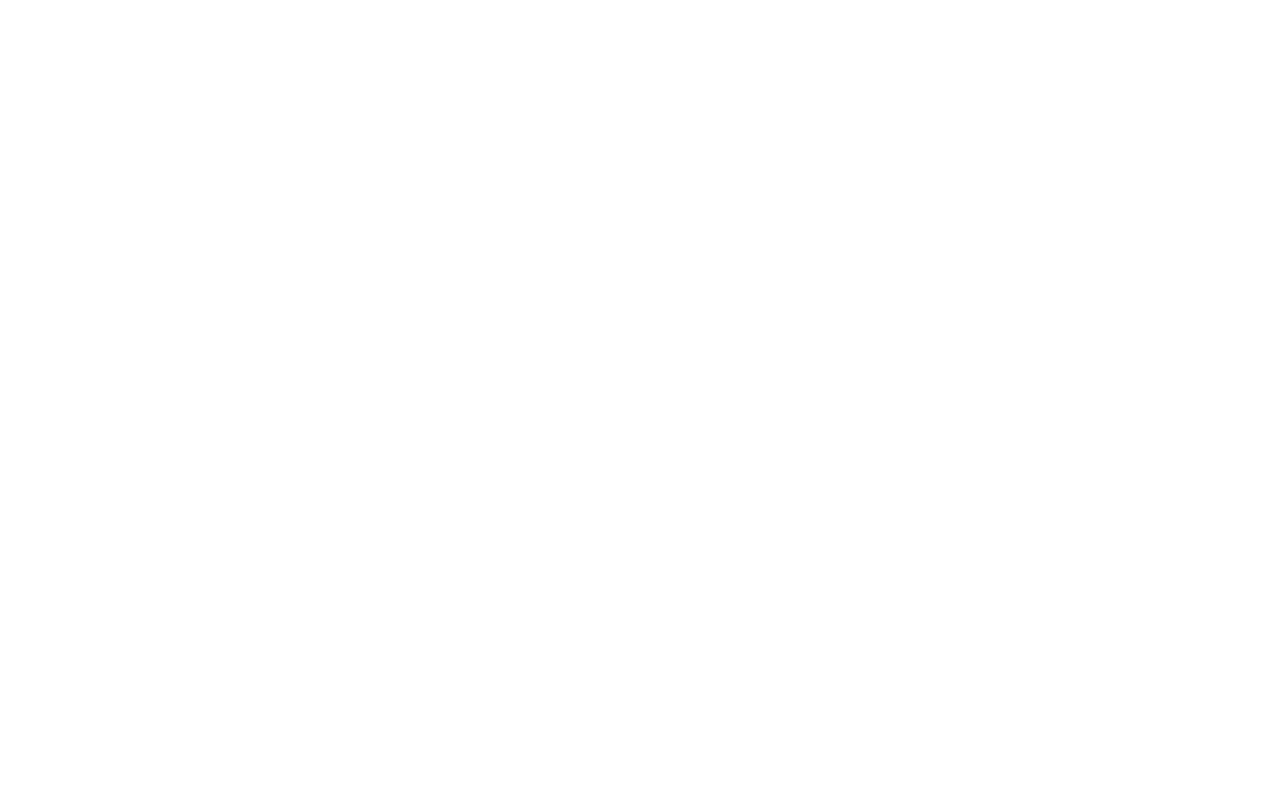
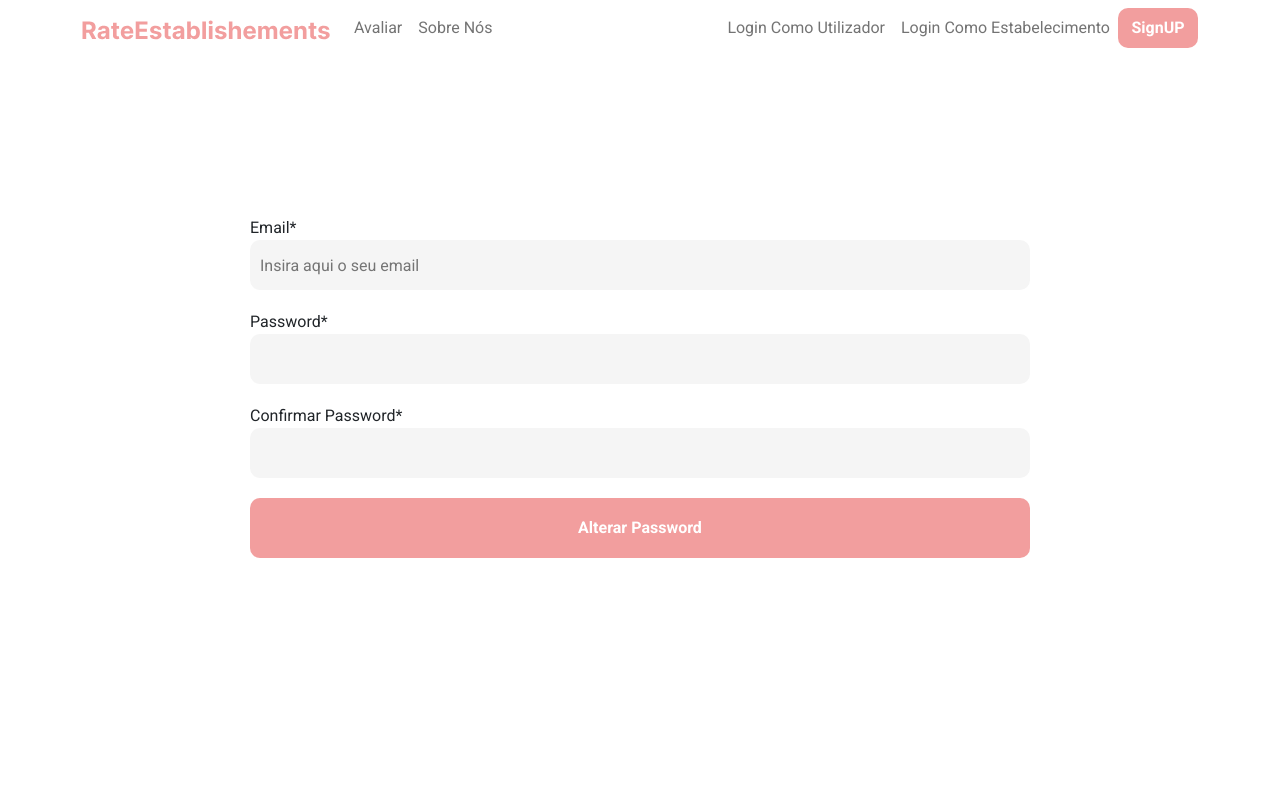
Before and after one commit to helderRenato/rateEstabelishmentsFrontend, a React (Create React App) app: page /resetpass/1 in a window 1280 px wide. Before the commit this address had no page. Shown: the top 800 px of the page. Built offline with nearby package versions, Linux system fonts and the light colour scheme.

Commit message:
resetpass

```diff
--- a/src/Pages/Login/index.js
+++ b/src/Pages/Login/index.js
@@ -26,7 +26,6 @@
             headers: { 'Content-Type': 'application/json' },
         })
             .then((response) => {
-                alert(response.data);
                 setUser(response.data);
                 localStorage.setItem('user', response.data.id);
                 localStorage.setItem('type', '1');
@@ -35,7 +34,7 @@
                 nav("/avaliar");
             })
             .catch((error) => {
-                console.error(error.response.data);
+                alert(error.response.data);
             });
     };
 
@@ -51,15 +50,16 @@
 
             <div className={style.container}>
                 <div className={style.content}>
-                    <form id="formulario" method="get">
+                    <form id="formulario" method="get" onSubmit={(evt) => handleSubmit(evt)}>
 
                         <label htmlFor="email">Email*</label>
-                        <input type={"email"} id="email" value={email} onChange={(evt) => { setEmail(evt.target.value) }} placeholder="Insira aqui o seu email"></input>
+                        <input type={"email"} id="email" required value={email} onChange={(evt) => { setEmail(evt.target.value) }} placeholder="Insira aqui o seu email"></input>
 
                         <label htmlFor="password">Password*</label>
-                        <input type={"password"} id="password" value={password} onChange={(evt) => { setPassword(evt.target.value) }}></input>
+                        <input type={"password"} id="password" required value={password} onChange={(evt) => { setPassword(evt.target.value) }}></input>
 
-                        <button type={"submit"} onClick={(evt) => handleSubmit(evt)} className={style.iniciarSessaoButton}>Iniciar Sessão</button>
+                        <a href="/resetpass/1">Esqueceu-se da password</a>
+                        <button type={"submit"} className={style.iniciarSessaoButton}>Iniciar Sessão</button>
 
                     </form>
                 </div>
--- a/src/Pages/LoginEst/index.js
+++ b/src/Pages/LoginEst/index.js
@@ -38,7 +38,7 @@
                 nav("/");
             })
             .catch((error) => {
-                console.error(error.response.data);
+                alert(error.response.data);
             });
     };
 
@@ -53,7 +53,7 @@
 
             <div className={style.container}>
                 <div className={style.content}>
-                    <form id="formulario" method="get">
+                    <form id="formulario" method="get" onSubmit={(evt) => handleSubmit(evt)}>
 
                         <label htmlFor="email">Email*</label>
                         <input type={"email"} id="email" value={email} onChange={(evt) => { setEmail(evt.target.value) }} placeholder="Insira aqui o seu email"></input>
@@ -61,7 +61,8 @@
                         <label htmlFor="password">Password*</label>
                         <input type={"password"} id="password" value={password} onChange={(evt) => { setPassword(evt.target.value) }}></input>
 
-                        <button type={"submit"} onClick={(evt) => handleSubmit(evt)} className={style.iniciarSessaoButton}>Iniciar Sessão</button>
+                        <a href="/resetpass/2">Esqueceu-se da password</a>
+                        <button type={"submit"} className={style.iniciarSessaoButton}>Iniciar Sessão</button>
 
                     </form>
                 </div>
--- /dev/null
+++ b/src/Pages/PasswordReset/index.js
@@ -0,0 +1,91 @@
+import React, { useState, useMemo, useEffect } from "react";
+
+import NavBar from "../../Components/NavBar";
+import style from "./style.module.css"
+
+//Import of Images
+import Footer from "../../Components/Footer";
+import axios from 'axios';
+
+import { useNavigate, useParams} from "react-router-dom";
+
+const App = () => {
+    const handleSubmit = (event) => {
+        event.preventDefault();
+
+        const user = {
+            Email: email,
+            Password: password,
+            confirmarPassword: confirmarPassword
+        }
+
+        if(id == 1){
+            axios({
+                method: 'POST',
+                url: 'https://localhost:7045/api/userapi/resetpass',
+                data: user,
+                headers: { 'Content-Type': 'application/json' },
+            })
+                .then((response) => {
+                    alert("Password Alterada com sucesso!");
+                    nav("/");
+                })
+                .catch((error) => {
+                    alert(error.response.data);
+                });
+        }else{
+            axios({
+                method: 'POST',
+                url: 'https://localhost:7045/api/establishmentapi/resetpass',
+                data: user,
+                headers: { 'Content-Type': 'application/json' },
+            })
+                .then((response) => {
+                    alert("Password Alterada com sucesso!");
+                    nav("/");
+                })
+                .catch((error) => {
+                    alert(error.response.data);
+                });
+        }
+
+
+    };
+
+    const [password, setPassword] = useState(null);
+    const [email, setEmail] = useState(null);
+    const [confirmarPassword, setConfirmarPassword] = useState(null);
+    const {id} = useParams() //Esta variável vai identificar se o utilizador é um estabelecimento ou um utilizador
+
+    const nav = useNavigate();
+
+    return (
+        <>
+            <NavBar></NavBar>
+
+            <div className={style.container}>
+                <div className={style.content}>
+                    <form id="formulario" method="post">
+
+                        <label htmlFor="email">Email*</label>
+                        <input type={"email"} id="email" value={email} onChange={(evt) => { setEmail(evt.target.value) }} placeholder="Insira aqui o seu email"></input>
+
+                        <label htmlFor="password">Password*</label>
+                        <input type={"password"} id="password" value={password} onChange={(evt) => { setPassword(evt.target.value) }}></input>
+
+                        <label htmlFor="password">Confirmar Password*</label>
+                        <input type={"password"} id="password" value={confirmarPassword} onChange={(evt) => { setConfirmarPassword(evt.target.value) }}></input>
+
+                        <button type={"submit"} onClick={(evt) => handleSubmit(evt)} className={style.iniciarSessaoButton}>Alterar Password</button>
+
+                    </form>
+                </div>
+            </div>
+
+            <Footer></Footer>
+        </>
+    )
+
+};
+
+export default App;
--- /dev/null
+++ b/src/Pages/PasswordReset/style.module.css
@@ -0,0 +1,45 @@
+.content form{
+    display: flex;
+    flex-direction: column;
+    margin: 10px;
+}
+
+.content form input{
+    background-color: #F5F5F5;
+    border: none;
+    outline: hidden;
+    padding: 10px;
+    height: 50px;
+    border-radius: 10px;
+    margin-bottom: 20px;
+}
+
+
+
+.container{
+    margin: 150px auto 0;
+    max-width: 800px;
+    width: 100%;
+    display: flex;
+    flex-direction: column;
+    align-items: center;
+    margin-bottom: 300px;
+}
+
+.content{
+    width: 100%;
+}
+
+.iniciarSessaoButton{
+    border: none;
+    border-radius: 10px;
+    background-color: #F29E9E;
+    color: #ffffff;
+    font-weight: bold;
+    height: 60px;
+}
+
+.iniciarSessaoButton:hover{
+    background-color: #f5b5b5;
+    transition: 0.5s;
+}
--- a/src/routes.js
+++ b/src/routes.js
@@ -3,6 +3,7 @@
 import Avaliar from './Pages/Avaliar'
 import CadastroAvaliador from './Pages/CadastroAvaliador'
 import CadastroEstabelecimento from './Pages/CadastroEstabelecimento'
+import PasswordReset from './Pages/PasswordReset'
 import Home from "./Pages/Home"
 import Login from './Pages/Login'
 import LoginEst from './Pages/LoginEst'
@@ -19,6 +20,7 @@
                 <Route path='/estabelecimento' element={<CadastroEstabelecimento/>}></Route>
                 <Route path='/avaliar' element={<Avaliar/>}></Route>
                 <Route path='/detalhes' element={<Detalhes/>}></Route>
+                <Route path='/resetpass/:id' element={<PasswordReset/>}></Route>
             </Routes>
         </BrowserRouter>
     )
```
